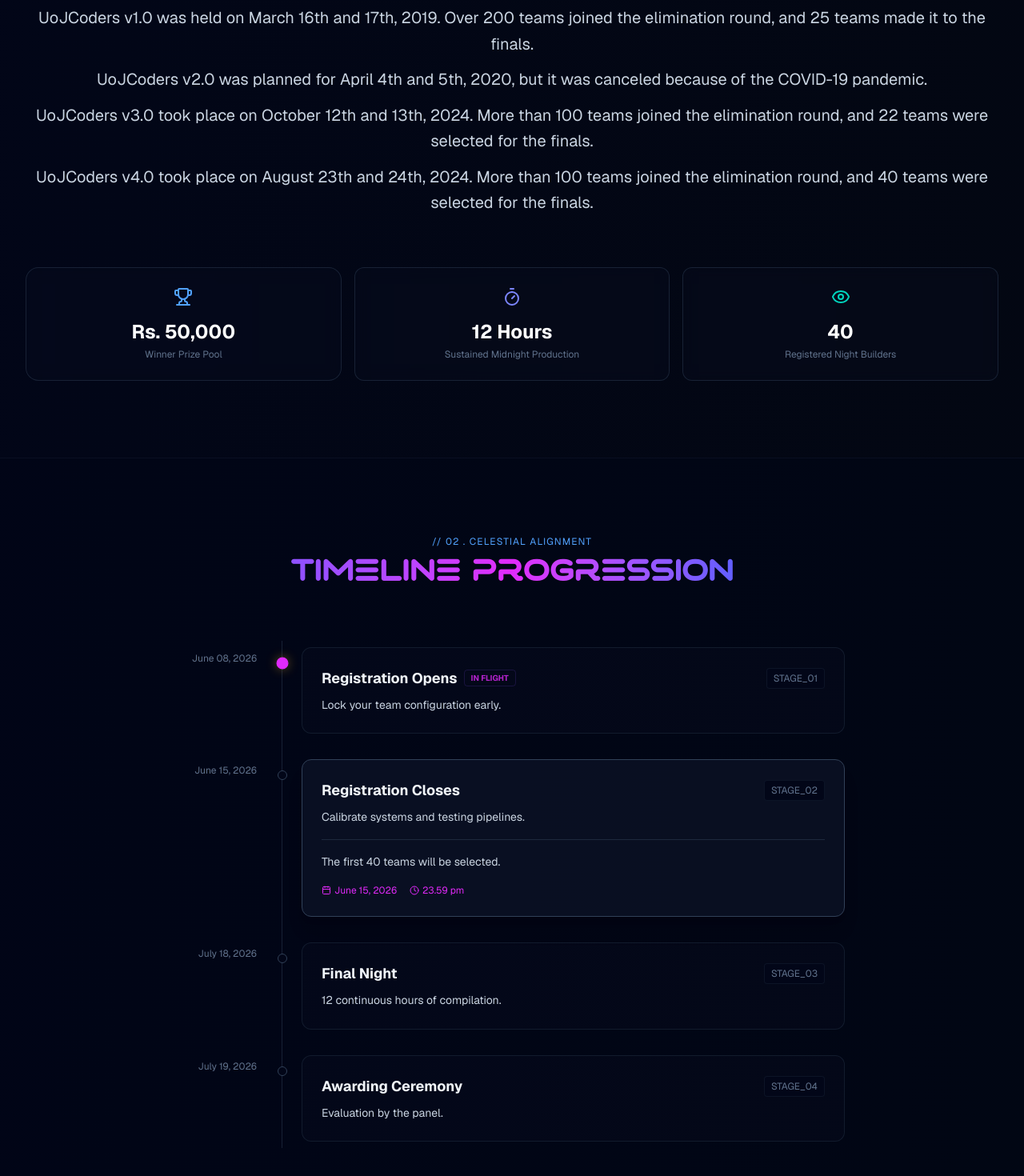
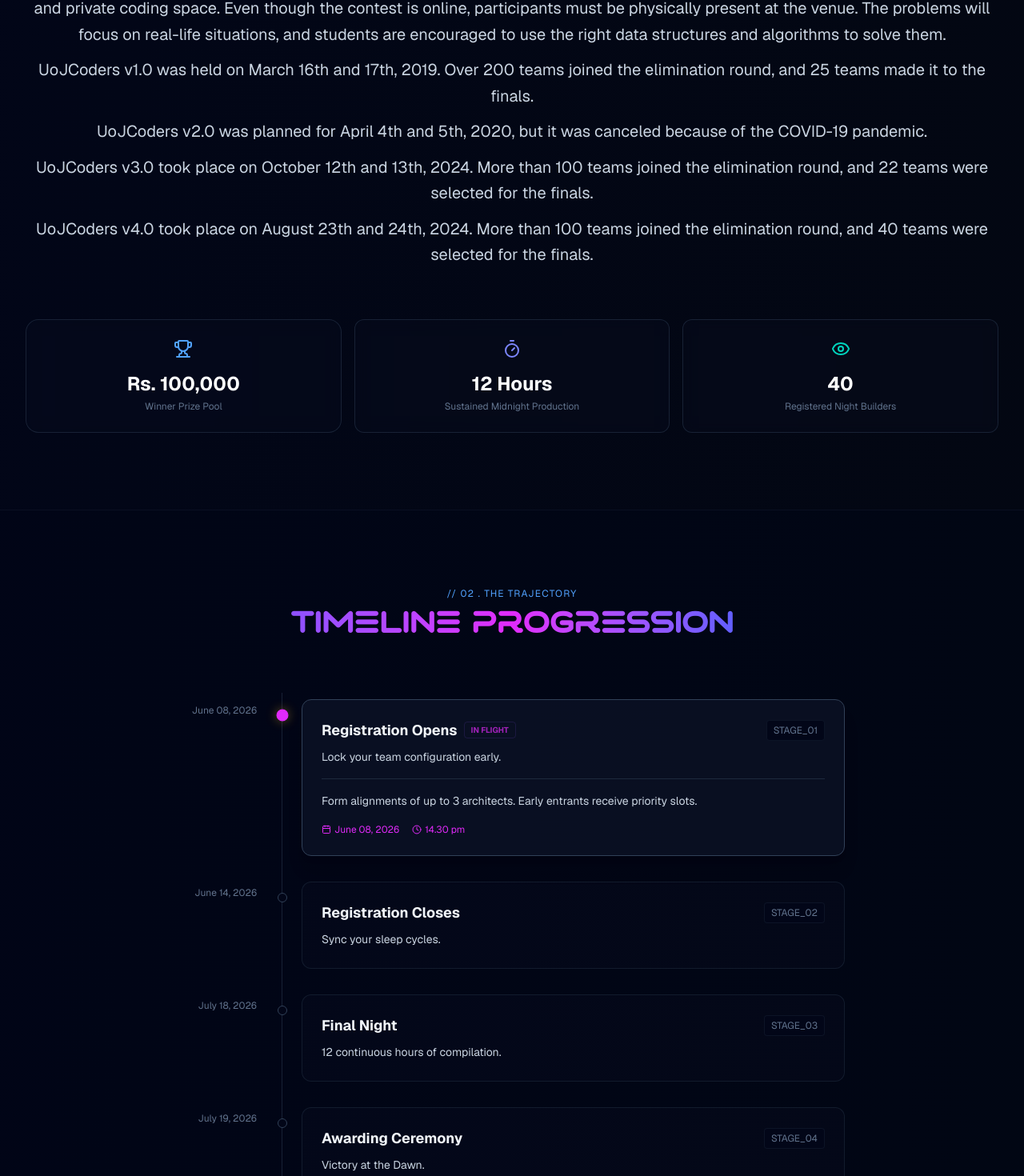
Before and after one commit to sanjaykirupaharan/uoj-coders-v5, a Next.js app: page / in a window 1280 px wide. Shown: the part 1315-2785 px from the top of the page at 80% size. Built offline with nearby package versions, Linux system fonts and the light colour scheme.

Commit message:
chore: rework on contents

```diff
--- a/components/AboutSection.jsx
+++ b/components/AboutSection.jsx
@@ -10,7 +10,8 @@ export default function AboutSection() {
           <div className="text-xs font-varino text-blue-400 uppercase tracking-widest">// 01 . NOCTURNAL VISION</div>
           <h2 className="text-3xl sm:text-5xl font-cust font-bold bg-gradient-to-r from-violet-500 via-fuchsia-500 to-indigo-500 bg-clip-text text-transparent mb-16 w-fit mx-auto">UOJ CODERS</h2>
           <p className="text-slate-300 md:text-xl leading-relaxed font-normal">
-           UoJCoders v5.0 is a 12-hour coding inter-university competition. It's organized by the Computer Society and the Department of Computer Science at the University of Jaffna. The goal is to help students improve their coding and problem-solving skills, especially those studying computing. The event, inspired by IEEEXtreme, is open to all undergraduate students in Sri Lanka.
+           UoJCoders v5.0 is an intensive, 12-hour inter-university competitive programming hackathon open to all undergraduate students across Sri Lanka. Jointly organized by the Computer Society and the Department of Computer Science at the University of Jaffna, the event is specifically designed to sharpen the algorithmic thinking and complex problem-solving skills of future computing professionals.
+           Inspired by the prestigious global IEEEXtreme framework, the competition challenges participants to resolve real-world scenarios by implementing optimized data structures and algorithms.
           </p>
           <p className="text-slate-300 md:text-xl leading-relaxed font-normal">
            The UoJCoders v5.0 competition is planned to be held on on July 18th & 19th, 2026, at the Department of Computer Science, University of Jaffna. It’s a 12-hour online coding challenge run through the Moodle , which uses a special tool called Virtual Programming Lab (VPL) plug-in plug-in along with a a separate Jail system. This setup makes sure each participant works in a safe and private coding space. Even though the contest is online, participants must be physically present at the venue. The problems will focus on real-life situations, and students are encouraged to use the right data structures and algorithms to solve them.
@@ -32,7 +33,7 @@ export default function AboutSection() {
         <div className="lg:col-span-7 grid grid-cols-1 sm:grid-cols-3 gap-4">
           <div className="p-6 rounded-2xl bg-slate-900/20 border border-slate-800/80 backdrop-blur-sm">
             <Trophy className="text-blue-400 mb-4 m-auto" size={24} />
-            <div className="text-2xl font-bold font-varino text-white">Rs. 50,000</div>
+            <div className="text-2xl font-bold font-varino text-white">Rs. 100,000</div>
             <div className="text-xs text-slate-500 mt-1">Winner Prize Pool</div>
           </div>
           <div className="p-6 rounded-xl bg-slate-900/20 border border-slate-800/80 backdrop-blur-sm">
--- a/components/ContactSection.jsx
+++ b/components/ContactSection.jsx
@@ -10,8 +10,8 @@ export default function ContactSection() {
       <div className="gap-12 items-center">
 
         <div className="lg:col-span-5 space-y-6">
-          <div className="text-xs font-varino text-blue-400 uppercase tracking-widest">// 05 . CONTACT US</div>
-          <h2 className="text-3xl sm:text-4xl font-cust font-bold bg-gradient-to-r from-violet-500 via-fuchsia-500 to-indigo-500 bg-clip-text text-transparent w-fit mx-auto">SIGNAL THE NEST</h2>
+          <div className="text-xs font-varino text-blue-400 uppercase tracking-widest">// 05 . ESTABLISH COMM LINK</div>
+          <h2 className="text-3xl sm:text-4xl font-cust font-bold bg-gradient-to-r from-violet-500 via-fuchsia-500 to-indigo-500 bg-clip-text text-transparent w-fit mx-auto">INITIALIZE HANDSHAKE</h2>
           <p className="text-slate-300 font-normal">Have inquiries regarding team alignment limits, computational runtimes, or hosting infrastructure? Send a broadcast payload down our relay channels.</p>
 
           <div className="w-11/12 lg:w-1/4 mx-auto mt-10 flex flex-col items-center justify-center gap-y-10">
--- a/components/GuidelinesSection.jsx
+++ b/components/GuidelinesSection.jsx
@@ -9,7 +9,7 @@ export default function GuidelinesSection() {
   return (
     <section id="guidelines" className="py-24 max-w-5xl mx-auto px-4 sm:px-6 lg:px-8 border-t border-slate-900/60 h-auto lg:h-screen">
       <div className="text-center space-y-3 mb-12">
-        <div className="text-xs font-varino text-blue-400 uppercase tracking-widest">// 03 . THE REGULATIONS</div>
+        <div className="text-xs font-varino text-blue-400 uppercase tracking-widest">// 03 . THE GROUND RULES</div>
         <h2 className="text-3xl sm:text-4xl font-cust font-bold  bg-gradient-to-r from-violet-500 via-fuchsia-500 to-indigo-500 bg-clip-text text-transparent w-fit mx-auto">LAWS OF THE NIGHT</h2>
       </div>
 
@@ -61,7 +61,7 @@ export default function GuidelinesSection() {
               <div className="flex items-start gap-3">
                 <CheckCircle2 className="text-indigo-400 mt-1 shrink-0" size={18} />
                 <p className="text-slate-300 text-sm sm:text-base leading-relaxed font-normal">
-                  All final decisions will be made by the Computer Society (CompSoc), Department of Computer Science, University of Jaffna.
+                  All final decisions will be made by the Computer Society (CompSoc), University of Jaffna.
                 </p>
               </div>
               <div className="flex items-start gap-3">
--- a/components/SponsorsSection.jsx
+++ b/components/SponsorsSection.jsx
@@ -20,7 +20,7 @@ export default function SponsorsSection() {
     <section id="sponsors" className="py-24 bg-slate-950/20 border-t border-slate-900/60 overflow-hidden">
       <div className="max-w-7xl mx-auto px-4 sm:px-6 lg:px-8">
         <div className="text-center space-y-3 mb-12">
-          <div className="text-xs font-varino text-blue-400 uppercase tracking-widest">// 04 . OUR PARTNERS</div>
+          <div className="text-xs font-varino text-blue-400 uppercase tracking-widest">// 04 . POWERED BY</div>
           <h2 className="text-3xl sm:text-4xl font-cust font-bold bg-gradient-to-r from-violet-500 via-fuchsia-500 to-indigo-500 bg-clip-text text-transparent w-fit mx-auto">PATRONS OF THE NIGHT</h2>
         </div>
         <div className="flex flex-wrap justify-center items-center gap-6 max-w-4xl mx-auto">
--- a/components/TimelineSection.jsx
+++ b/components/TimelineSection.jsx
@@ -11,14 +11,14 @@ const TIMELINE_DATA = [
     shortDesc: "Lock your team configuration early.",
     longDesc: "Form alignments of up to 3 architects. Early entrants receive priority slots.",
     status: "current",
-    time: "06.00 am"
+    time: "14.30 pm"
   },
   {
     id: 2,
     title: "Registration Closes",
-    date: "June 15, 2026",
-    shortDesc: "Calibrate systems and testing pipelines.",
-    longDesc: "The first 40 teams will be selected.",
+    date: "June 14, 2026",
+    shortDesc: "Sync your sleep cycles.",
+    longDesc: "The entry script terminates automatically once forty coding teams register successfully. Fuel up on caffeine because forty selected teams will enter the dark.",
     status: "upcoming",
     time: "23.59 pm"
   },
@@ -27,7 +27,7 @@ const TIMELINE_DATA = [
     title: "Final Night",
     date: "July 18, 2026",
     shortDesc: "12 continuous hours of compilation.",
-    longDesc: "The prime event. Build and test robust solutions responding to problems deployed.",
+    longDesc: "The prime event. Build and test robust solutions responding to problems thrown.",
     status: "upcoming",
     time: "18.00 pm"
   },
@@ -35,20 +35,21 @@ const TIMELINE_DATA = [
     id: 4,
     title: "Awarding Ceremony",
     date: "July 19, 2026",
-    shortDesc: "Evaluation by the panel.",
-    longDesc: "Code submission checking runs automatically. Verified finalists will present architecture components live to the lead panels.", status: "upcoming",
+    shortDesc: "Victory at the Dawn.",
+    longDesc: "From midnight coding to morning glory, we honor the ultimate developers.",
+    status: "upcoming",
     time: "06.00 am"
   }
 ];
 
 export default function TimelineSection() {
-  const [activeItem, setActiveItem] = useState(2);
+  const [activeItem, setActiveItem] = useState(1);
 
   return (
     <section id="timeline" className="py-24 bg-slate-950/40 border-t border-slate-900/60 relative">
       <div className="max-w-4xl mx-auto px-4 sm:px-6 lg:px-8">
         <div className="text-center space-y-3 mb-16">
-          <div className="text-xs font-varino text-blue-400 uppercase tracking-widest">// 02 . CELESTIAL ALIGNMENT</div>
+          <div className="text-xs font-varino text-blue-400 uppercase tracking-widest">// 02 . THE TRAJECTORY</div>
           <h2 className="text-3xl sm:text-4xl font-cust font-bold  bg-gradient-to-r from-violet-500 via-fuchsia-500 to-indigo-500 bg-clip-text text-transparent w-fit mx-auto">TIMELINE PROGRESSION</h2>
         </div>
 
```
